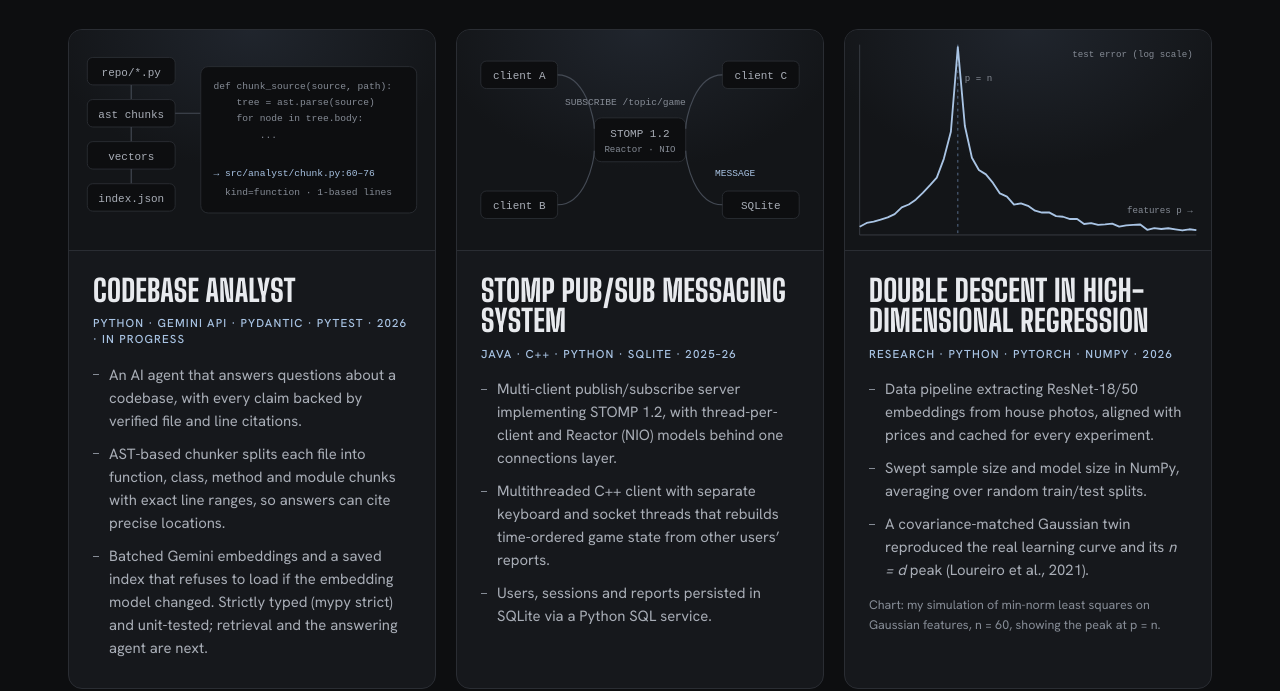
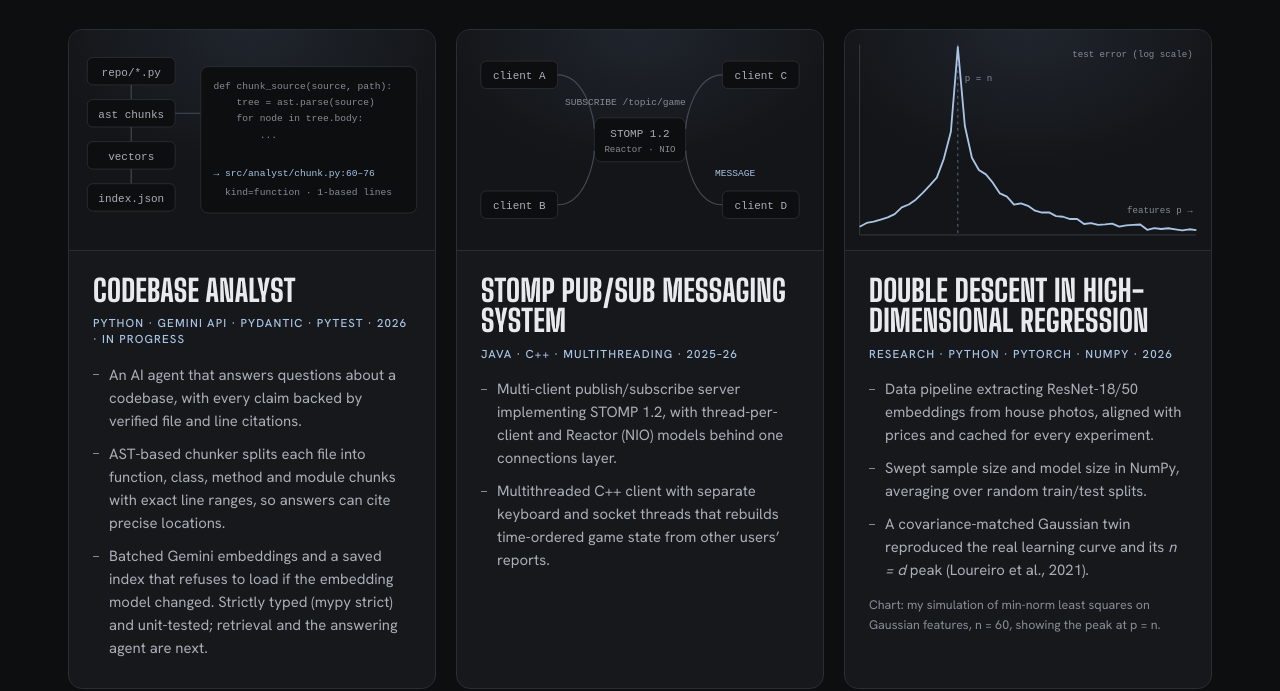
Before and after one commit to oEch0ed/oech0ed.github.io, a plain HTML site: page index.html in a window 1280 px wide. Shown: the part 1129-1820 px from the top of the page. Drawn offline with nearby package versions, Linux system fonts and the light colour scheme; a web font is replaced by a local one.

Commit message:
Drop the SQL part from the STOMP project

```diff
--- a/index.html
+++ b/index.html
@@ -148,7 +148,7 @@
                 <rect x="26" y="34" width="84" height="30" rx="6"/><text x="68" y="54">client A</text>
                 <rect x="26" y="176" width="84" height="30" rx="6"/><text x="68" y="196">client B</text>
                 <rect x="290" y="34" width="84" height="30" rx="6"/><text x="332" y="54">client C</text>
-                <rect x="290" y="176" width="84" height="30" rx="6"/><text x="332" y="196">SQLite</text>
+                <rect x="290" y="176" width="84" height="30" rx="6"/><text x="332" y="196">client D</text>
                 <path d="M110 49c30 0 40 47 40 59M110 191c30 0 40-47 40-59M250 108c0-12 10-59 40-59M250 132c0 12 10 59 40 59"/>
               </g>
               <g class="art__frames">
@@ -159,11 +159,10 @@
           </figure>
           <div class="card__body">
             <h3>STOMP Pub/Sub Messaging System</h3>
-            <p class="card__meta">Java · C++ · Python · SQLite · 2025–26</p>
+            <p class="card__meta">Java · C++ · Multithreading · 2025–26</p>
             <ul class="card__points">
               <li>Multi-client publish/subscribe server implementing STOMP 1.2, with thread-per-client and Reactor (NIO) models behind one connections layer.</li>
               <li>Multithreaded C++ client with separate keyboard and socket threads that rebuilds time-ordered game state from other users’ reports.</li>
-              <li>Users, sessions and reports persisted in SQLite via a Python SQL service.</li>
             </ul>
           </div>
         </article>
@@ -347,7 +346,7 @@ def sample_twin(n, rng):
       </div>
       <div class="panel">
         <h2 class="h-small">Toolkit</h2>
-        <p class="toolkit">Python · C++ · Java · PyTorch · NumPy · pandas · scikit-learn · Pydantic · Gemini API · SQLite · Git · multithreading</p>
+        <p class="toolkit">Python · C++ · Java · PyTorch · NumPy · pandas · scikit-learn · Pydantic · Gemini API · Git · multithreading</p>
         <p class="toolkit__note">Every item here is used in a project or research piece above.</p>
       </div>
     </section>
```
